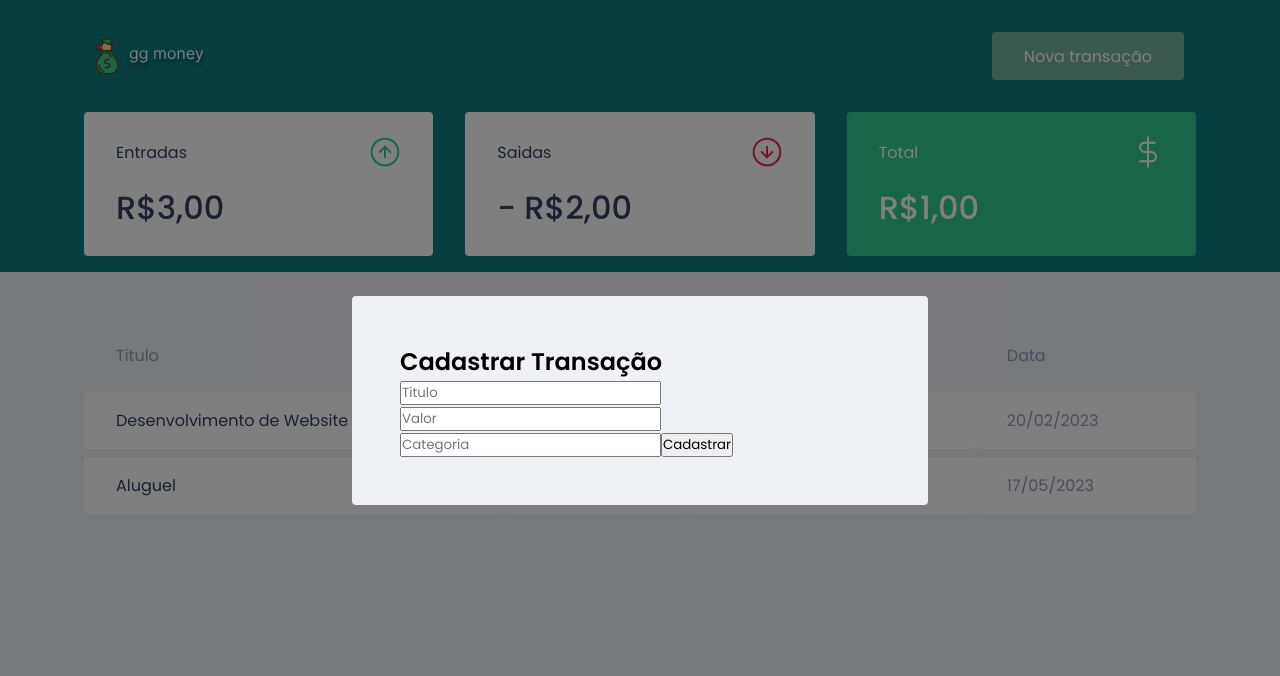
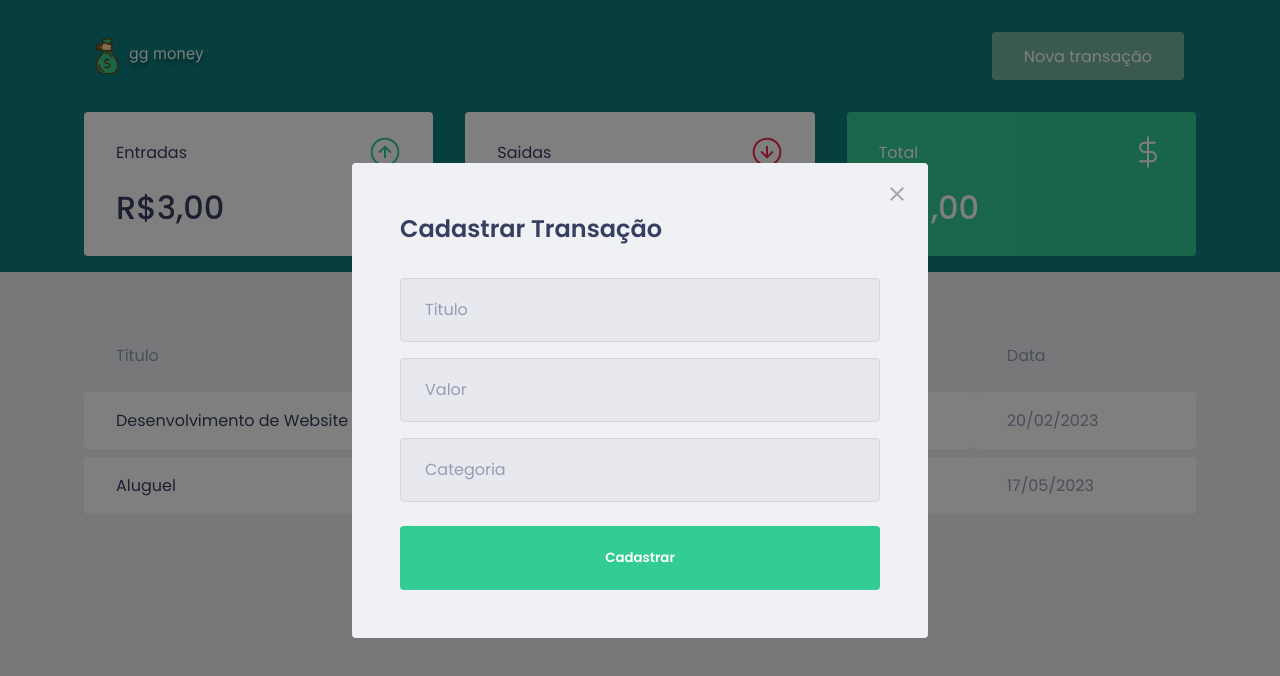
Before and after one commit to gabrielspessanha/ggmoney, a React (Vite) app: page / in a window 1280 px wide. Both pictures are taken after a click on the button "Nova transação". Shown: the top 676 px of the page. Built offline with nearby package versions, Linux system fonts and the light colour scheme; data requests are answered from the project's data file.

Commit message:
adicionando botão close no modal

```diff
--- a/src/components/NewTransactionModal/index.tsx
+++ b/src/components/NewTransactionModal/index.tsx
@@ -1,4 +1,5 @@
 import Modal from 'react-modal';
+import closeImg from '../../assets/close.svg';
 import { Container } from './styles';
 
 interface NewTransactionModalprops{
@@ -14,6 +15,7 @@
         overlayClassName="react-modal-overlay"
         className="react-modal-content"
         >
+        <button type='button' onClick={onRequestClose} className='react-modal-close'><img src={closeImg} alt='Fechar modal' /></button>
         <Container>
             <h2>Cadastrar Transação</h2>
 
--- a/src/components/NewTransactionModal/styles.ts
+++ b/src/components/NewTransactionModal/styles.ts
@@ -3,5 +3,48 @@
 
 
 export const Container = styled.div`
+    h2{
+        color: var(--text-title);
+        font-size: 1.5rem;
+        margin-bottom: 2rem;
+    }
 
+    input {
+        width: 100%;
+        padding: 0 1.5rem;
+        height: 4rem;
+        border-radius: 0.25rem;
+
+        border: 1px solid #d7d7d7;
+        background: #e7e9ee;
+
+        font-weight: 400;
+        font-size: 1rem;
+
+        &::placeholder{
+            color: var(--text-body);
+        }
+
+        & + input{
+            margin-top: 1rem;
+        }
+
+    }
+
+    button[type="submit"]{
+        width: 100%;
+        padding: 0 1.5rem;
+        height: 4rem;
+        background: var(--green);
+        color: #FFF;
+        border-radius: 0.25rem;
+        border: 0;
+        margin-top: 1.5rem;
+        transition: filter .3s;
+        font-weight: 600;
+
+        &:hover{
+            filter: brightness(0.9);
+        }
+    }
 `
--- a/src/styles/global.ts
+++ b/src/styles/global.ts
@@ -76,4 +76,18 @@
         position: relative;
         border-radius: 0.25rem;
     }
+
+    .react-modal-close{
+        position: absolute;
+        right: 1.5rem;
+        top: 1.5rem;
+        border: 0;
+        background: transparent;
+
+        transition: filter 0.2s;
+
+        &:hover{
+            filter: brightness(0.8);
+        }
+    }
 `
```
Also changed, not shown: src/assets/close.svg (added).
